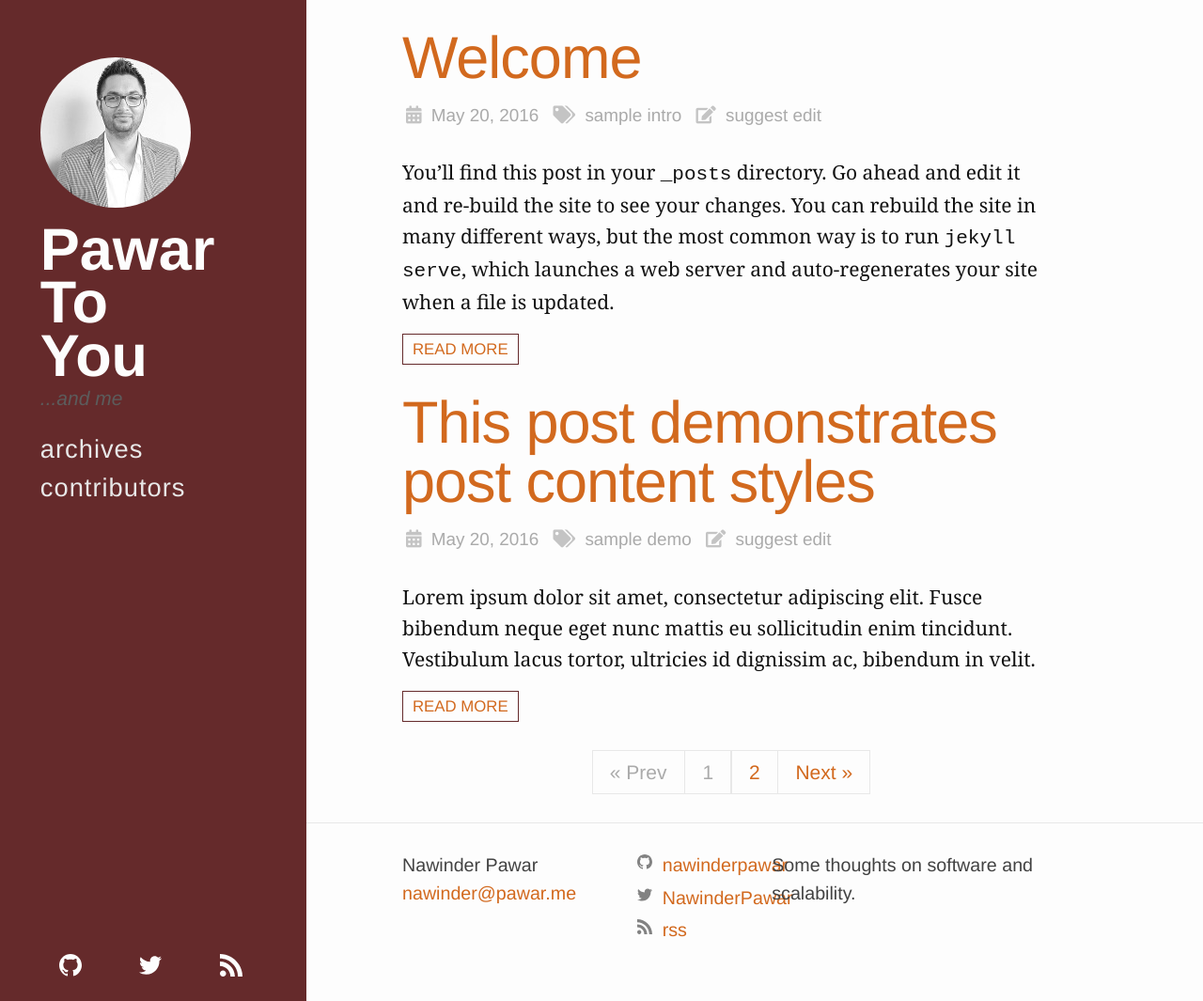
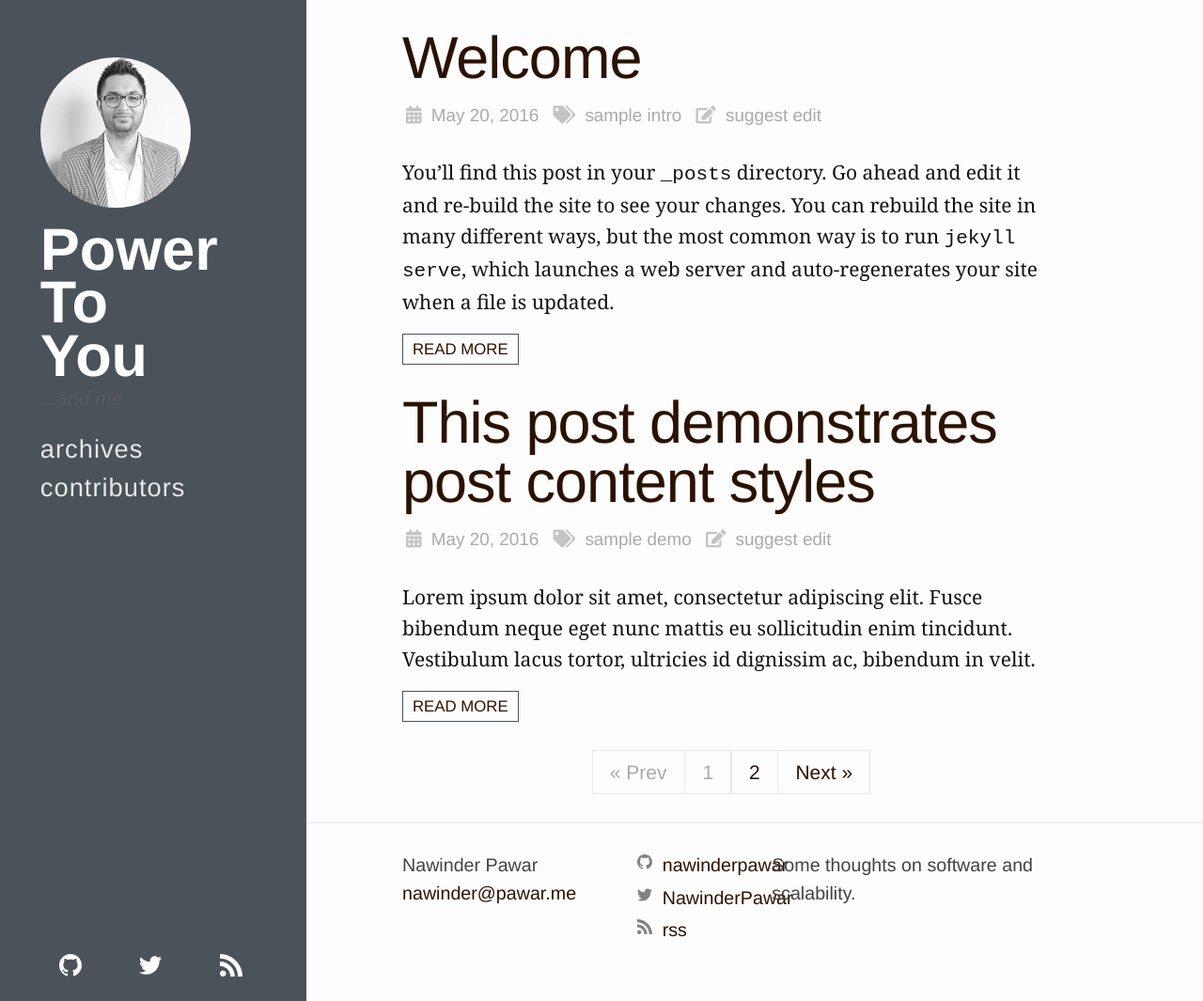
Before and after one commit to nawinderpawar/blog, a Jekyll site: the page built from index.html, in a window 1280 px wide and 1065 px high. Shown: the whole window at 94% size. Built offline with Jekyll 4.4.1, drawn with Linux system fonts in a browser that asks for light colours; cached includes are drawn as plain includes; nearby versions of some CDN libraries; some web fonts are replaced; library files that are not in the unit come from our copies; the list of posts is cut into pages by our own code.

Commit message:
Change colors

```diff
--- a/_config.yml
+++ b/_config.yml
@@ -1,4 +1,4 @@
-title: Pawar to you
+title: Power to you
 subtitle: ...and me
 author: Nawinder Pawar
 avatar_url: /assets/img/npawar.png  # Should be 160x160px.
--- a/_sass/haackbar.scss
+++ b/_sass/haackbar.scss
@@ -2,8 +2,8 @@
 
 // Define defaults for each variable.
 // AT MINIMUM, OVERRIDE THESE FIRST FOUR TO MAKE THE THEME YOUR OWN
-$header-background-color: #652a2b !default;
-$brand-color:      #d2691e !default;
+$header-background-color: #4a525a !default;
+$brand-color:      #2b1200 !default;
 $post-font-family: 'Mate', Georgia, Cambria, "Times New Roman", Times, serif !default;
 $base-font-family: "Helvetica Neue", Helvetica, Arial, sans-serif !default;
 $code-font-family: Consolas, Menlo, Monaco, 'Andale Mono', 'lucida console' !default;
```
